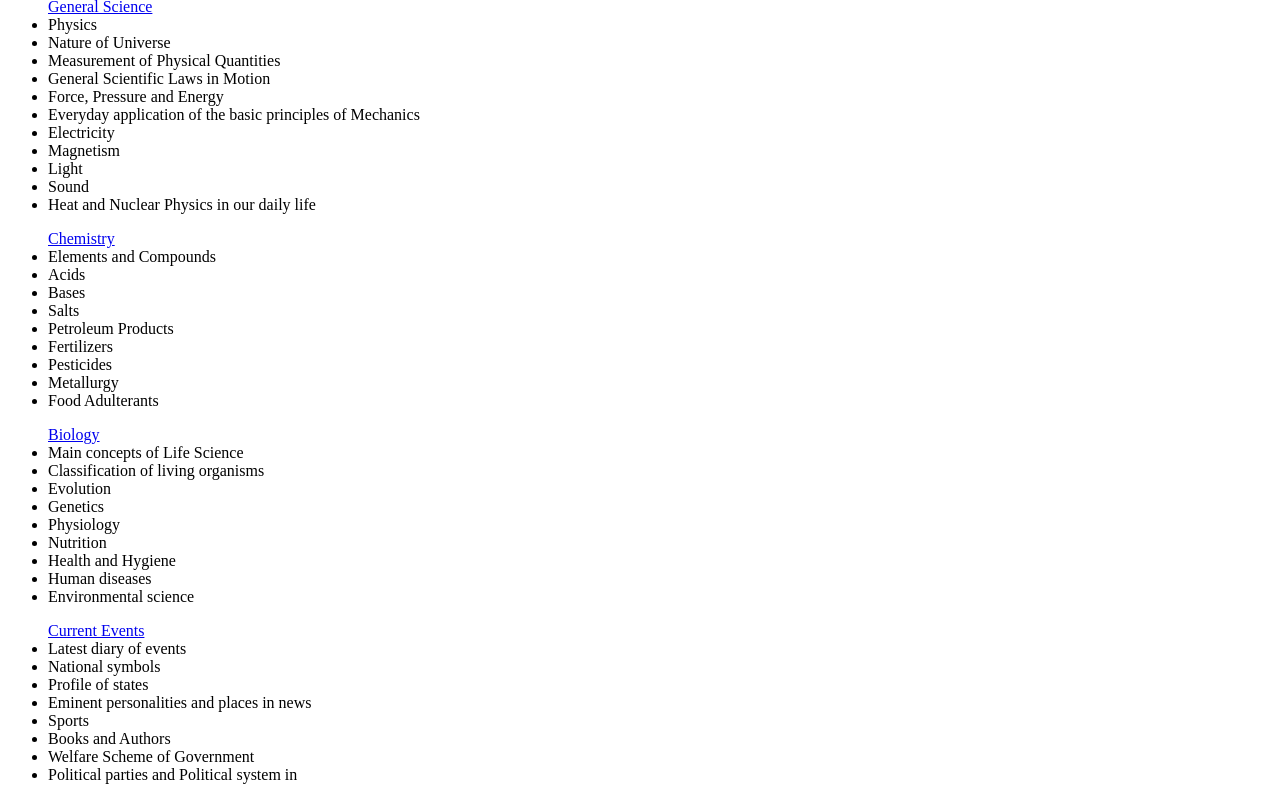
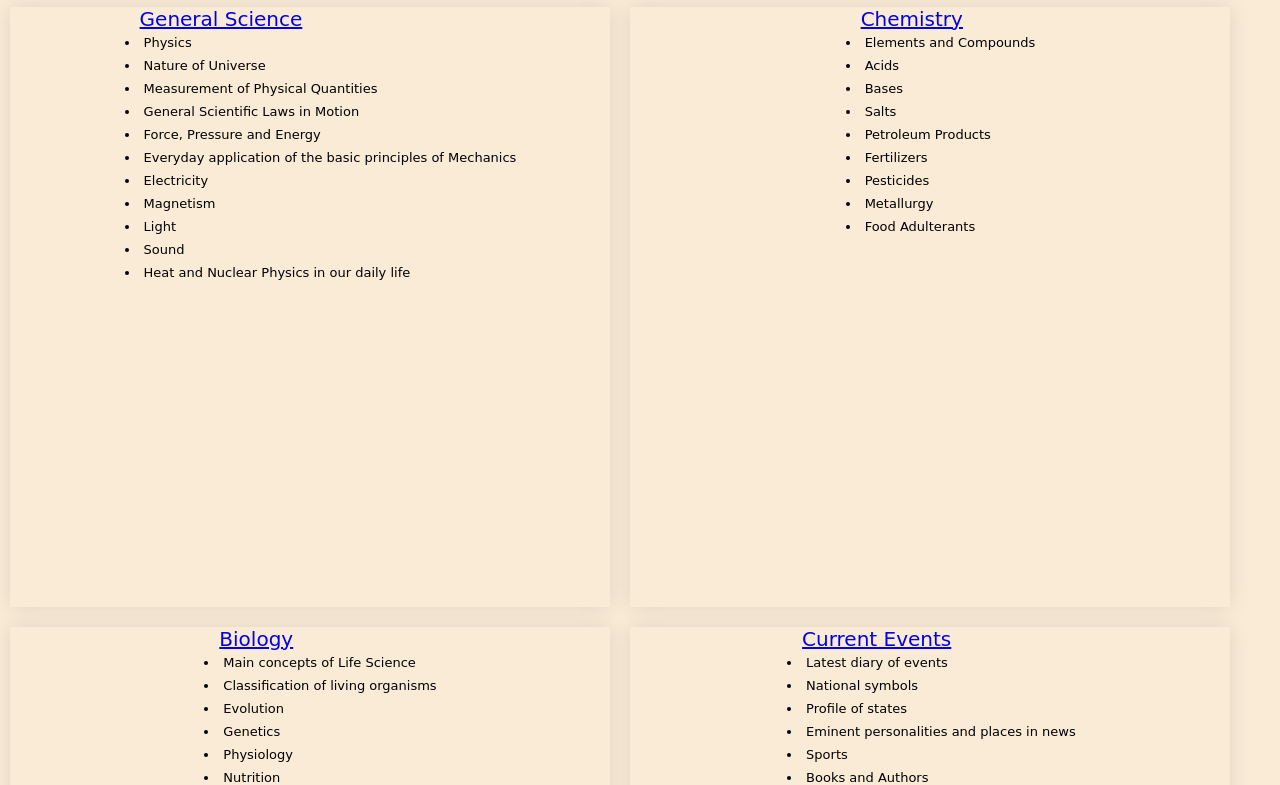
Before and after one commit to Devilprinces/TNPS-.audio.com, a plain HTML site: page partb.html in a window 1280 px wide. Shown: the part 69-854 px from the top of the page. Drawn offline with Linux system fonts and the light colour scheme; files that its build step writes are made by us from their sources; the site is published under a folder, as on GitHub Pages, so addresses that start at the root find nothing.

Commit message:
Update partb.html

```diff
--- a/partb.html
+++ b/partb.html
@@ -5,7 +5,7 @@
     <meta http-equiv="X-UA-Compatible" content="IE=edge">
     <meta name="viewport" content="width=device-width, initial-scale=1.0">
     <title>Document</title>
-    <link href="/css/partb.css" rel="stylesheet">
+    <link href="partb.css" rel="stylesheet">
 </head>
 
 <body>
```
